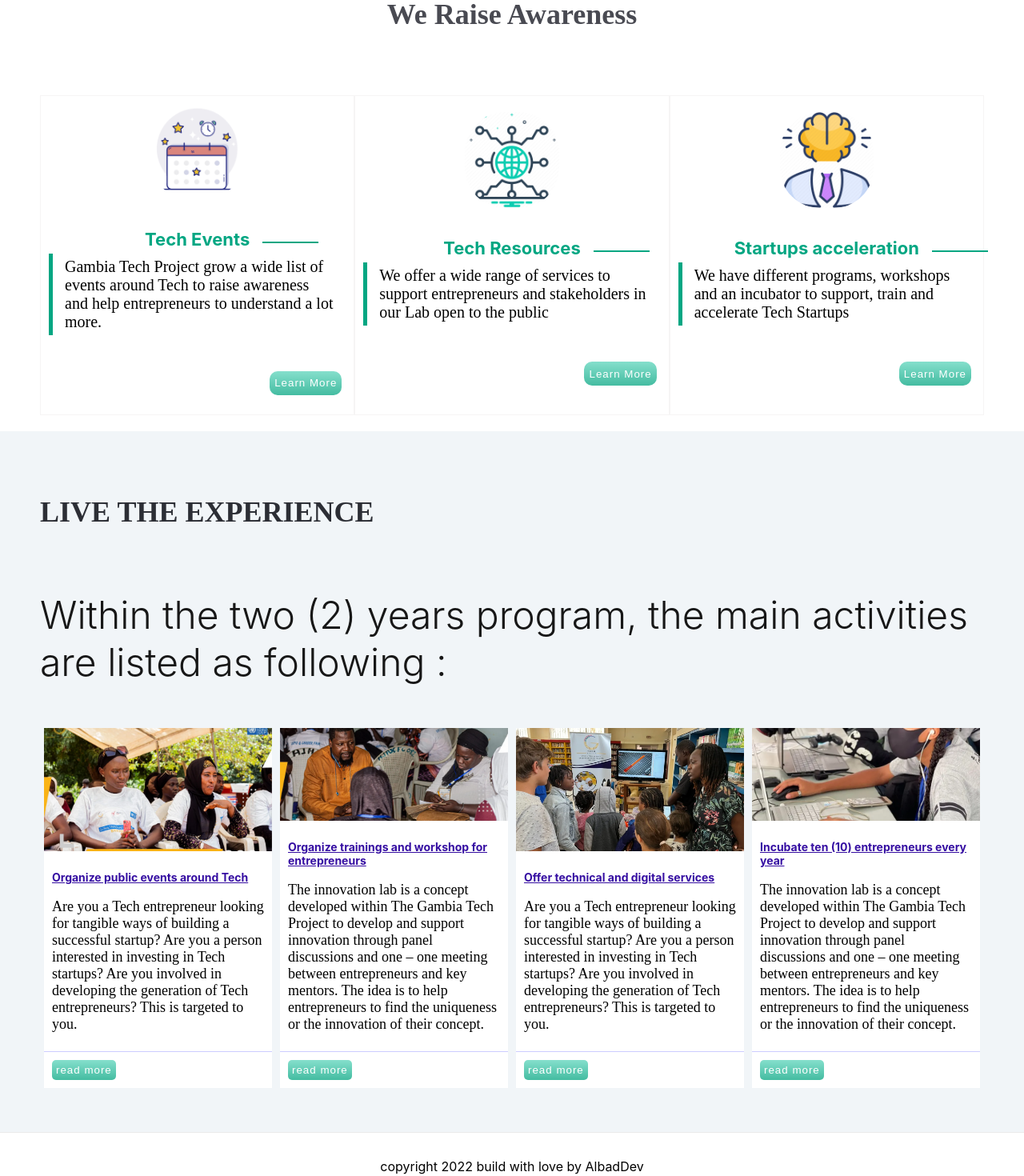
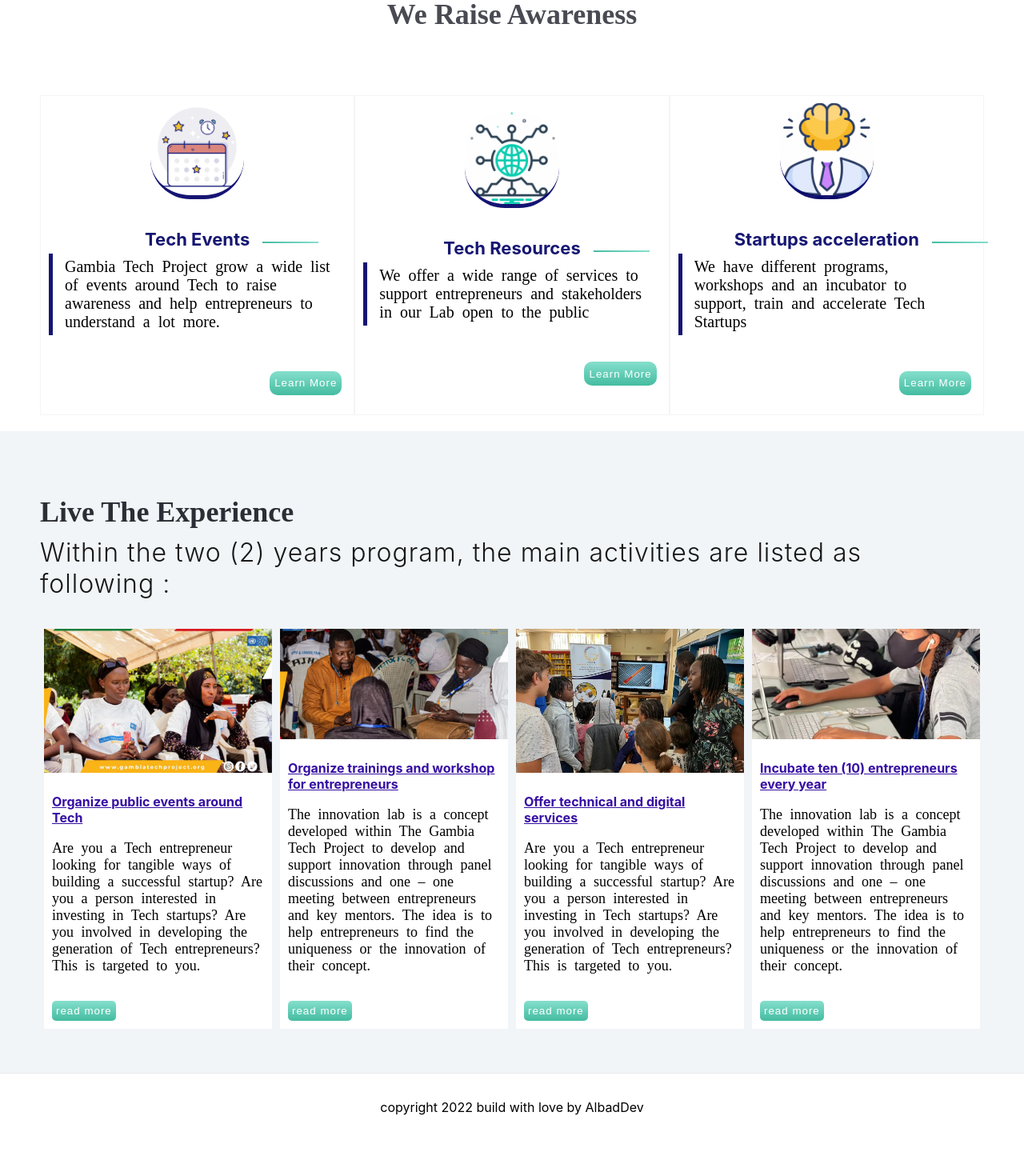
Before and after one commit to AlbadDev/Gambia-Tech-Project, a Next.js app: page / in a window 1280 px wide. Shown: the part 1260-2730 px from the top of the page at 80% size. After the commit the page ends 2686 px from the top, so only its background shows below. Built offline with nearby package versions, Linux system fonts and the light colour scheme.

Commit message:
Update: restyle component

```diff
--- a/Components/LiveTheExperience.js
+++ b/Components/LiveTheExperience.js
@@ -7,7 +7,7 @@ const LiveTheExperience = () => {
     return (
         <section className={style.experienceContainer}>
             <article className={style.experienceArticle}>
-                <h2>LIVE THE EXPERIENCE</h2>
+                <h2>Live The Experience</h2>
                 <h3>Within the two (2) years program, the main activities are listed as following :</h3>
             </article>
             <article className={style.articleContainer}>
--- a/styles/Awareness.module.scss
+++ b/styles/Awareness.module.scss
@@ -34,7 +34,8 @@
                 h3 {
                     padding: 5px;
                     font-size: 22px;
-                    color: #01A682;
+                    color: rgba(5, 5, 105, 0.932);
+                    //color: #01A682;
                     // border: 1px solid gray;
                     margin-bottom: -20px;
 
@@ -48,21 +49,23 @@
                     margin-left: 50px;
                     width: 2px;
                     height: 70px;
-                    background-color: #01A682;
-
+                    background: linear-gradient(0, #44bca1, #85dfcc);
+                    //rgba(5, 5, 105, 0.932)
 
                 }
                 p {
-                    border-left: 5px solid #01A682;
+                    border-left: 5px solid rgba(5, 5, 105, 0.932);
+                    //#01A682;
                     padding: 5px 15px;
                     font-size: 20px;
                     font-family: arial sans-serif;
+                    word-spacing: 5px;
 
                 }
 
             }
             .awareImg1 {
-                //border: 1px solid gray;
+                border-bottom: 5px solid rgba(5, 5, 105, 0.932);
                 border-radius: 50px;
                 height: 120px;
                 width: 30%;
@@ -72,6 +75,7 @@
                 z-index: 1;
             }
             .awareImg2 {
+                border-bottom: 5px solid rgba(5, 5, 105, 0.932);
                 border-radius: 50px;
                 height: 120px;
                 width: 30%;
@@ -80,6 +84,7 @@
                 background-size: cover;
             }
             .awareImg3 {
+                border-bottom: 5px solid rgba(5, 5, 105, 0.932);
                 border-radius: 50px;
                 height: 120px;
                 width: 30%;
@@ -111,10 +116,20 @@
 
 
         }
-        .awareness:hover {
+        /*.awareness:hover {
             cursor: pointer;
             border-color: #3ddab87a;
-            transition: 1s
-        }
+            //transition: 1s;
+            background-color: rgba(15, 49, 129, 0.356);
+            h3 {
+                color: #fff;
+            }
+            p{
+                color: #fff;
+            }
+            .awareImg3 {
+                border-bottom: 5px solid #fff;
+            }
+        }*/
     }
 }
--- a/styles/LiveTheExperience.module.scss
+++ b/styles/LiveTheExperience.module.scss
@@ -7,16 +7,21 @@
         display: flex;
         flex-direction: column;
 
+
         h2 {
             font-size: 36px;
             font-family: arial sans-serif;
             color: #2c2e35;
+            //border: 1px solid gray;
         }
 
         h3 {
-            font-size: 3rem;
+            font-size: 2rem;
             font-weight: 300;
             color: #171717;
+            letter-spacing: 1px;
+            //border: 1px solid gray;
+            margin-top: -20px;
         }
 
     }
@@ -29,7 +34,7 @@
         flex-direction: column;
         justify-content: space-around;
         width: 30%;
-        height: 450px;
+        height: 500px;
         background-color: rgb(255, 255, 255);
         margin: 5px;
 
@@ -62,7 +67,7 @@
             h3 {
                 color: #3109a0fa;
                 text-decoration: underline;
-                font-size: 14px;
+                font-size: 16px;
             }
             h3:hover{
                 cursor: pointer;
@@ -71,6 +76,7 @@
                 font-weight: 400;
                 font-family: arial sans-serif;
                 font-size: 18px;
+                word-spacing: 5px;
 
             }
         }
@@ -81,7 +87,7 @@
             background-color: #fff;
             padding: 10px;
             margin-top: -5px;
-            border-top: 0.5px solid rgba(0, 0, 255, 0.199);
+            //border-top: 0.5px solid rgba(0, 0, 255, 0.199);
             .readMore {
                 letter-spacing: 1px;
                 font-family: arial;
```
Also changed, not shown: public/download.png (added).
